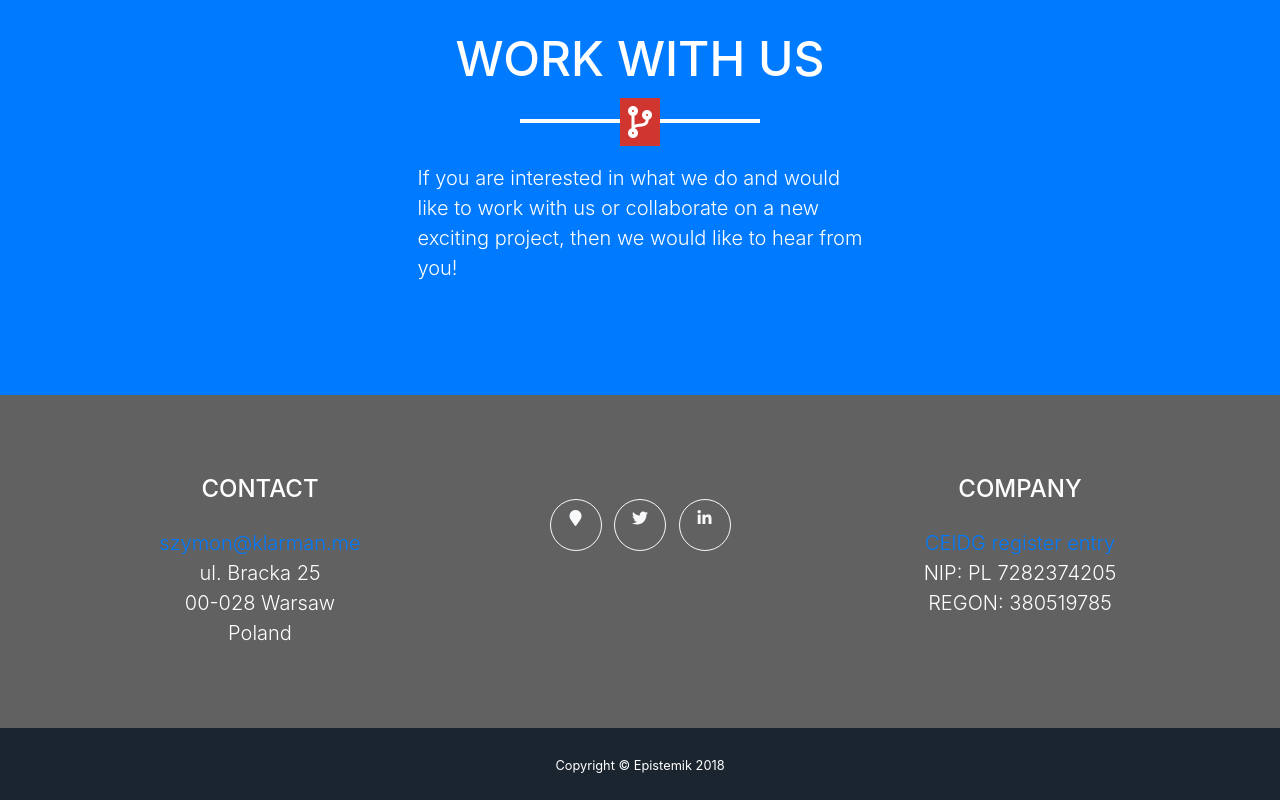
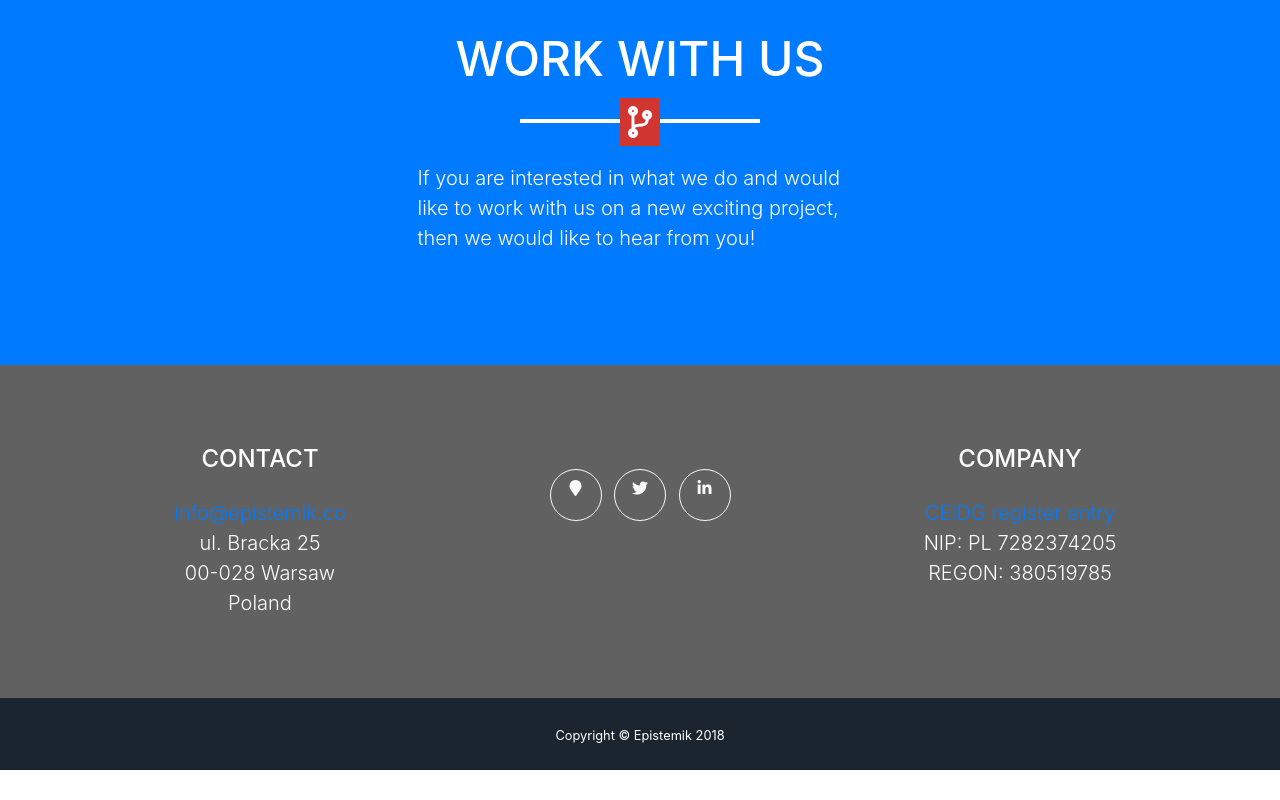
Before and after one commit to epistemik-co/epistemik-co.github.io, a website with bundled scripts: page index.html in a window 1280 px wide. Shown: the part 3352-4152 px from the top of the page. After the commit the page ends 4122 px from the top, so only its background shows below. Built offline with nearby package versions, Linux system fonts and the light colour scheme.

Commit message:
email change

```diff
--- a/index.html
+++ b/index.html
@@ -308,7 +308,7 @@
       <div class="row">
         <div class="col-lg-5 m-auto">
           <p class="lead">
-            If you are interested in what we do and would like to work with us or collaborate on a new exciting
+            If you are interested in what we do and would like to work with us on a new exciting
             project, then we would like to hear from you!
           </p>
         </div>
@@ -326,7 +326,7 @@
         <div class="col-md-4 mb-5 mb-lg-0">
           <h4 class="text-uppercase mb-4" id="contact">Contact</h4>
           <p class="lead mb-0">
-            <a class="link" href="mailto:szymon@klarman.me">szymon@klarman.me</a>
+            <a class="link" href="mailto:info@epistemik.co">info@epistemik.co</a>
             <!-- <br> Warsaw / Poland  -->
             <br>ul. Bracka 25
             <br>00-028 Warsaw
```
